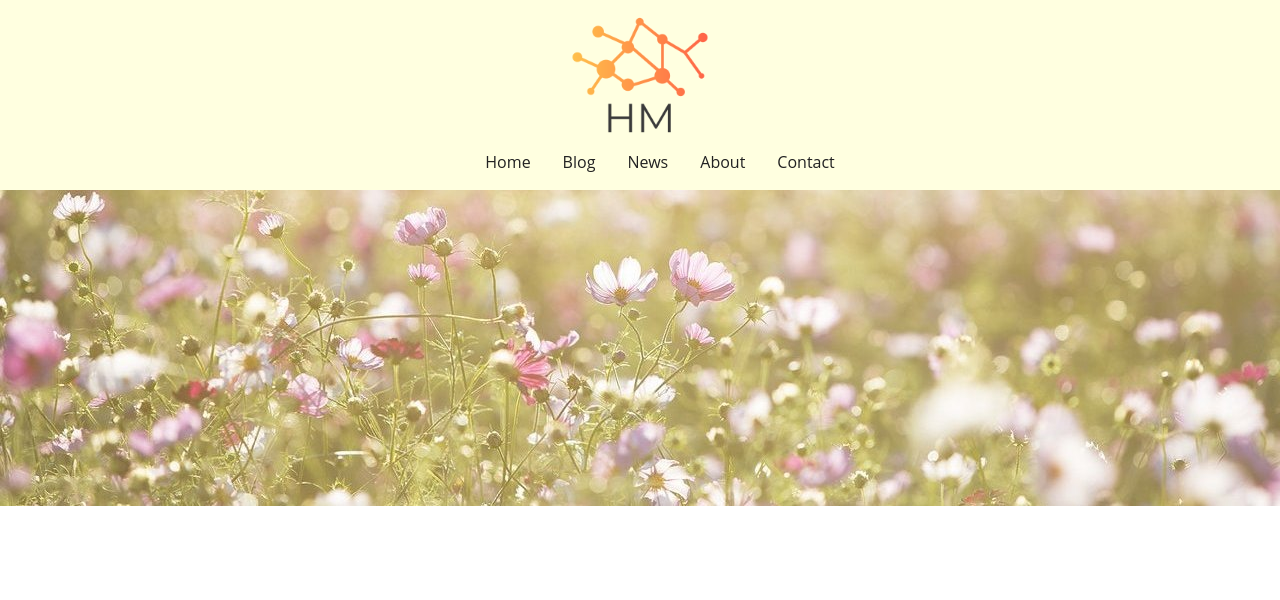
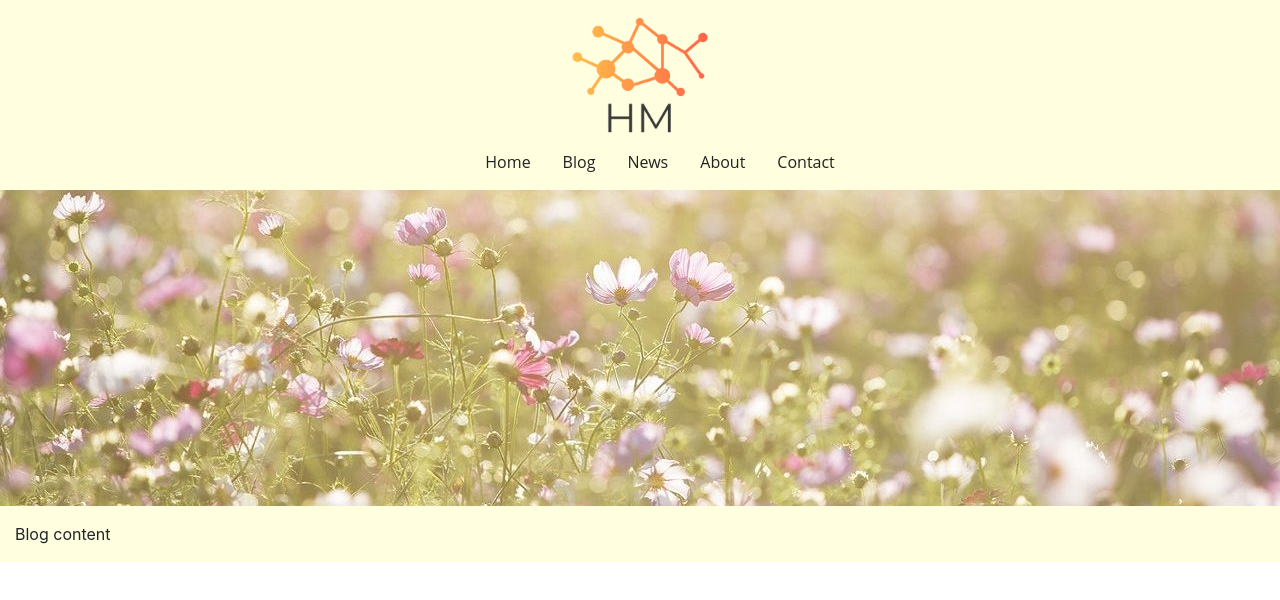
Before and after one commit to lakrista/blog-demo-app, a React (Create React App) app: page /blog in a window 1280 px wide. Shown: the top 600 px of the page. Built offline with nearby package versions, Linux system fonts and the light colour scheme.

Commit message:
add route for Blog

```diff
--- /dev/null
+++ b/src/component/Blog.jsx
@@ -0,0 +1,10 @@
+import React from "react";
+
+const Blog = (props) => {
+
+    return <div className="container-fluid">
+        <div>Blog content</div>
+    </div>
+};
+
+export default Blog;
--- a/src/component/Content.jsx
+++ b/src/component/Content.jsx
@@ -4,6 +4,7 @@ import {Route, Switch} from "react-router-dom";
 import About from "./About";
 import LastArticles from "./LastArticles";
 import Contact from "./Contact";
+import Blog from "./Blog";
 
 const Content = () => {
 
@@ -11,6 +12,7 @@ const Content = () => {
         <MainImage/>
         <Switch>
             <Route exact path='/' component={LastArticles}/>
+            <Route path='/blog' component={Blog}/>
             <Route path='/about' component={About}/>
             <Route path='/contact' component={Contact}/>
         </Switch>
--- a/src/component/Navbar.jsx
+++ b/src/component/Navbar.jsx
@@ -4,7 +4,7 @@ const Navbar = () => {
 	return <nav className='nav justify-content-center'>
 		<ul>
 			<a href="/"><li>Home</li></a>
-			<a href="some"><li>Blog</li></a>
+			<a href="/blog"><li>Blog</li></a>
 			<a href="some"><li>News</li></a>
 			<a href="/about"><li>About</li></a>
 			<a href="/contact"><li>Contact</li></a>
```
